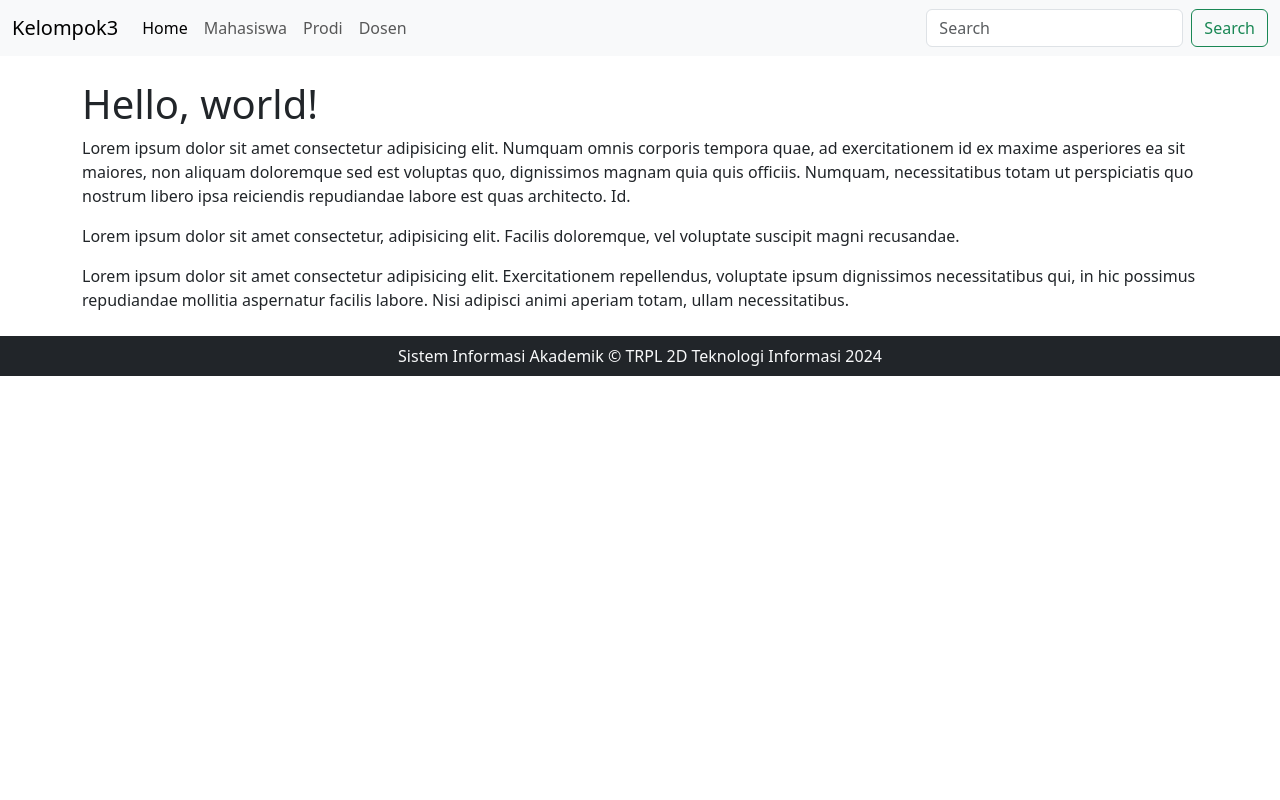
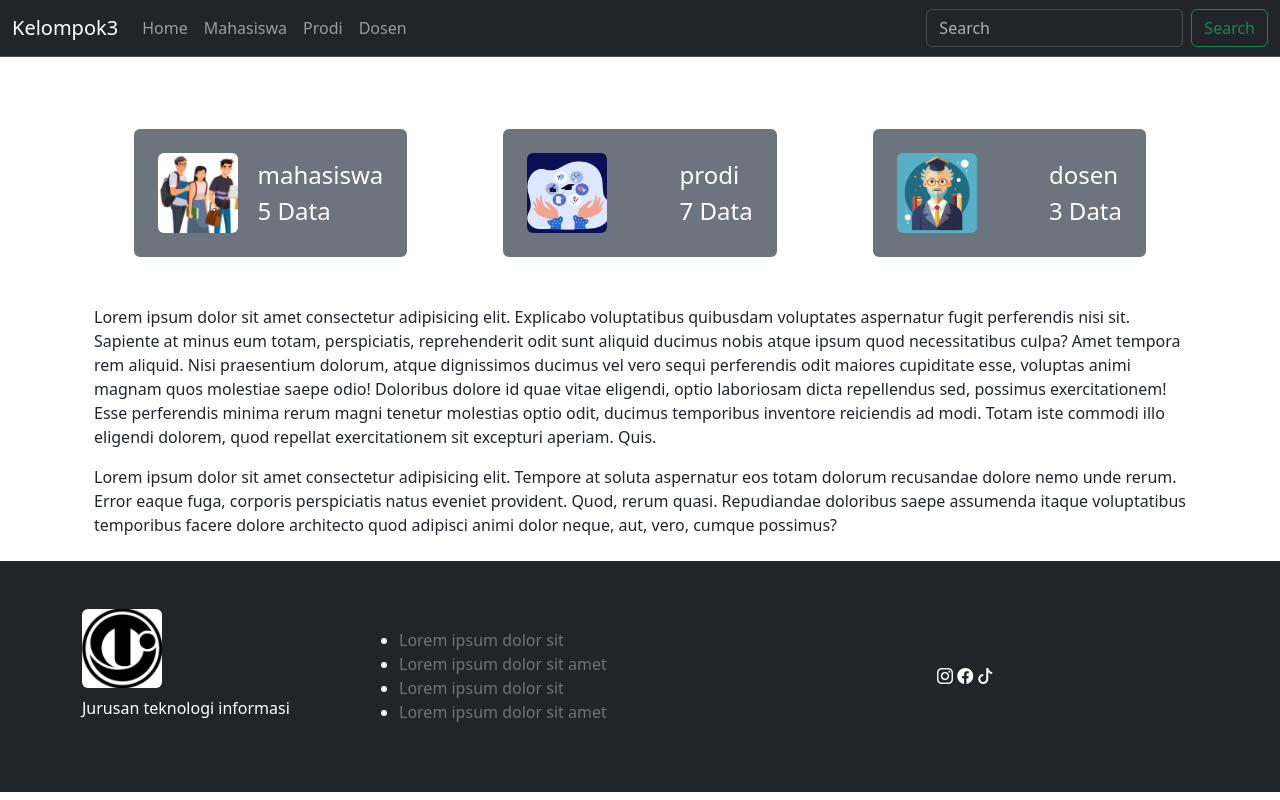
Before and after one commit to Anlaharpanda2/Kelompok3, a PHP site: page / in a window 1280 px wide. Run offline with PHP 8.4, Linux system fonts and the light colour scheme; data comes from the database, SQL or seed files in the repository; some libraries are stand-ins or nearby versions.

Commit message:
edit_index.php_dan_home.php

```diff
--- a/src/home.php
+++ b/src/home.php
@@ -1,7 +1,46 @@
-<h1>Hello, world!</h1>
-<p>Lorem ipsum dolor sit amet consectetur adipisicing elit.
-Numquam omnis corporis tempora quae, ad exercitationem id ex maxime asperiores ea sit maiores,
-non aliquam doloremque sed est voluptas quo, dignissimos magnam quia quis officiis. Numquam,
-necessitatibus totam ut perspiciatis quo nostrum libero ipsa reiciendis repudiandae labore est quas architecto. Id.</p>
-<p>Lorem ipsum dolor sit amet consectetur, adipisicing elit. Facilis doloremque, vel voluptate suscipit magni recusandae.</p>
-<p>Lorem ipsum dolor sit amet consectetur adipisicing elit. Exercitationem repellendus, voluptate ipsum dignissimos necessitatibus qui, in hic possimus repudiandae mollitia aspernatur facilis labore. Nisi adipisci animi aperiam totam, ullam necessitatibus.</p>
+<?php
+include 'koneksi.php';
+
+// Menghitung jumlah data
+$dosen = mysqli_fetch_array(mysqli_query($db, "SELECT COUNT(*) as total FROM dosen"))['total'];
+$mahasiswa = mysqli_fetch_array(mysqli_query($db, "SELECT COUNT(*) as total FROM mahasiswa"))['total'];
+$prodi = mysqli_fetch_array(mysqli_query($db, "SELECT COUNT(*) as total FROM prodi"))['total'];
+?>
+
+<!DOCTYPE html>
+<html lang="id">
+<head>
+    <meta charset="utf-8">
+    <meta name="viewport" content="width=device-width, initial-scale=1">
+    <title>Sistem Informasi Akademik</title>
+    <link href="https://cdn.jsdelivr.net/npm/bootstrap@5.3.3/dist/css/bootstrap.min.css" rel="stylesheet" integrity="sha384-QWTKZyjpPEjISv5WaRU9OFeRpok6YctnYmDr5pNlyT2bRjXh0JMhjY6hW+ALEwIH" crossorigin="anonymous">
+    <link rel="stylesheet" href="https://cdn.datatables.net/2.1.8/css/dataTables.dataTables.css" />
+</head>
+
+<body>
+    <div class="container">
+        <div class="row gx-3 gy-2 align-items-center py-5">
+            <div class = "col-lg-4 px-5">
+                <div class="bg-secondary p-4 d-flex align-items-center justify-content-between rounded-2">
+                    <img src="mahasiswa.png" class="img-fluid rounded-2" width="80">
+                    <p class="text-white m-0 fs-4">mahasiswa <br><?php echo $mahasiswa; ?> Data</p>
+                </div>
+            </div>
+            <div class = "col-lg-4 px-5">
+                <div class="bg-secondary p-4 d-flex align-items-center justify-content-between rounded-2">
+                    <img src="prodi.png" alt="Dosen" class="img-fluid rounded-2" width="80">
+                    <p class="text-white m-0 fs-4">prodi <br><?php echo $prodi; ?> Data</p>
+                </div>
+            </div>
+            <div class = "col-lg-4 px-5">
+                <div class="bg-secondary p-4 d-flex align-items-center justify-content-between rounded-2">
+                    <img src="dosen.png" alt="Dosen" class="img-fluid rounded-2" width="80">
+                    <p class="text-white m-0 fs-4">dosen <br><?php echo $dosen; ?> Data</p>
+                </div>
+            </div>
+        </div>
+        <p>Lorem ipsum dolor sit amet consectetur adipisicing elit. Explicabo voluptatibus quibusdam voluptates aspernatur fugit perferendis nisi sit. Sapiente at minus eum totam, perspiciatis, reprehenderit odit sunt aliquid ducimus nobis atque ipsum quod necessitatibus culpa? Amet tempora rem aliquid. Nisi praesentium dolorum, atque dignissimos ducimus vel vero sequi perferendis odit maiores cupiditate esse, voluptas animi magnam quos molestiae saepe odio! Doloribus dolore id quae vitae eligendi, optio laboriosam dicta repellendus sed, possimus exercitationem! Esse perferendis minima rerum magni tenetur molestias optio odit, ducimus temporibus inventore reiciendis ad modi. Totam iste commodi illo eligendi dolorem, quod repellat exercitationem sit excepturi aperiam. Quis.</p>
+        <p>Lorem ipsum dolor sit amet consectetur adipisicing elit. Tempore at soluta aspernatur eos totam dolorum recusandae dolore nemo unde rerum. Error eaque fuga, corporis perspiciatis natus eveniet provident. Quod, rerum quasi. Repudiandae doloribus saepe assumenda itaque voluptatibus temporibus facere dolore architecto quod adipisci animi dolor neque, aut, vero, cumque possimus?</p>
+    </div>
+</body>
+</html>
--- a/src/index.php
+++ b/src/index.php
@@ -6,10 +6,17 @@
         <title>Sistem Informasi Akademik</title>
         <link href="https://cdn.jsdelivr.net/npm/bootstrap@5.3.3/dist/css/bootstrap.min.css" rel="stylesheet" integrity="sha384-QWTKZyjpPEjISv5WaRU9OFeRpok6YctnYmDr5pNlyT2bRjXh0JMhjY6hW+ALEwIH" crossorigin="anonymous">
         <link rel="stylesheet" href="https://cdn.datatables.net/2.1.8/css/dataTables.dataTables.css" />
+        <link rel="stylesheet" href="https://cdn.jsdelivr.net/npm/bootstrap-icons/font/bootstrap-icons.css">
     </head>
+        <style>
+        .custom-link:hover {
+            color: white !important; /* Warna berubah jadi putih saat hover */
+            text-decoration: none !important; /* Tetap tanpa garis bawah */
+        }
+    </style>
 
   <body>
-    <nav class="navbar navbar-expand-lg bg-body-tertiary">
+    <nav class="navbar bg-dark navbar-expand-lg border-bottom border-body" data-bs-theme="dark">
         <div class="container-fluid">
             <a class="navbar-brand" href="#">Kelompok3</a>
             <button class="navbar-toggler" type="button" data-bs-toggle="collapse" data-bs-target="#navbarSupportedContent" aria-controls="navbarSupportedContent" aria-expanded="false" aria-label="Toggle navigation">
@@ -18,7 +25,7 @@
             <div class="collapse navbar-collapse" id="navbarSupportedContent">
             <ul class="navbar-nav me-auto mb-2 mb-lg-0">
                 <li class="nav-item">
-                <a class="nav-link active" aria-current="page" href="index.php">Home</a>
+                <a class="nav-link" aria-current="page" href="index.php">Home</a>
                 </li>
 
                 <li class="nav-item">
@@ -49,9 +56,41 @@
             if($page == "dosen") include 'dosen.php';
         ?>
     </div>
-    <div class="text-center bg-dark text-light py-2">
-        Sistem Informasi Akademik &copy; TRPL 2D Teknologi Informasi 2024
+    <footer class = "bg-dark">
+    <div class="container">
+        <div class="row align-items-center">
+            <div class = "col-lg-3 py-5">
+                <img src="TI.png" class="img-fluid rounded-2" width="80">
+                <p class = "text-white py-2">Jurusan teknologi informasi</p>
             </div>
+            <div class = "col-lg-3 py-5 text-white">
+                <p>
+                    <ul>
+                        <li>
+                            <a href=# class="custom-link text-secondary text-decoration-none">Lorem ipsum dolor sit</a>
+                        </li>
+                        <li>
+                            <a href=# class="custom-link text-secondary text-decoration-none">Lorem ipsum dolor sit amet</a>
+                        </li>
+                        <li>
+                            <a href=# class="custom-link text-secondary text-decoration-none">Lorem ipsum dolor sit</a>
+                        </li>
+                        <li>
+                            <a href=# class="custom-link text-secondary text-decoration-none">Lorem ipsum dolor sit amet</a>
+                        </li>
+                    </ul>
+                </p>
+            </div>
+            <div class = "col-lg-3 py-5">
+            </div>
+            <div class = "col-lg-3 py-5">
+                <i class="bi bi-instagram text-white"></i>
+                <i class="bi bi-facebook text-white"></i>
+                <i class="bi bi-tiktok text-white"></i>
+            </div>
+        </div>
+    </div>
+    </footer>
     <script src="https://cdn.jsdelivr.net/npm/bootstrap@5.3.3/dist/js/bootstrap.bundle.min.js" integrity="sha384-YvpcrYf0tY3lHB60NNkmXc5s9fDVZLESaAA55NDzOxhy9GkcIdslK1eN7N6jIeHz" crossorigin="anonymous"></script>
     <script src="https://code.jquery.com/jquery-3.7.1.min.js" integrity="sha256-/JqT3SQfawRcv/BIHPThkBvs0OEvtFFmqPF/lYI/Cxo=" crossorigin="anonymous"></script>
     <script src="https://cdn.datatables.net/2.1.8/js/dataTables.js"></script>
```
Also changed, not shown: src/TI.png (added), src/dosen.png (added), src/mahasiswa.png (added), src/prodi.png (added). Lines whose indentation alone changed are shown as unchanged.
